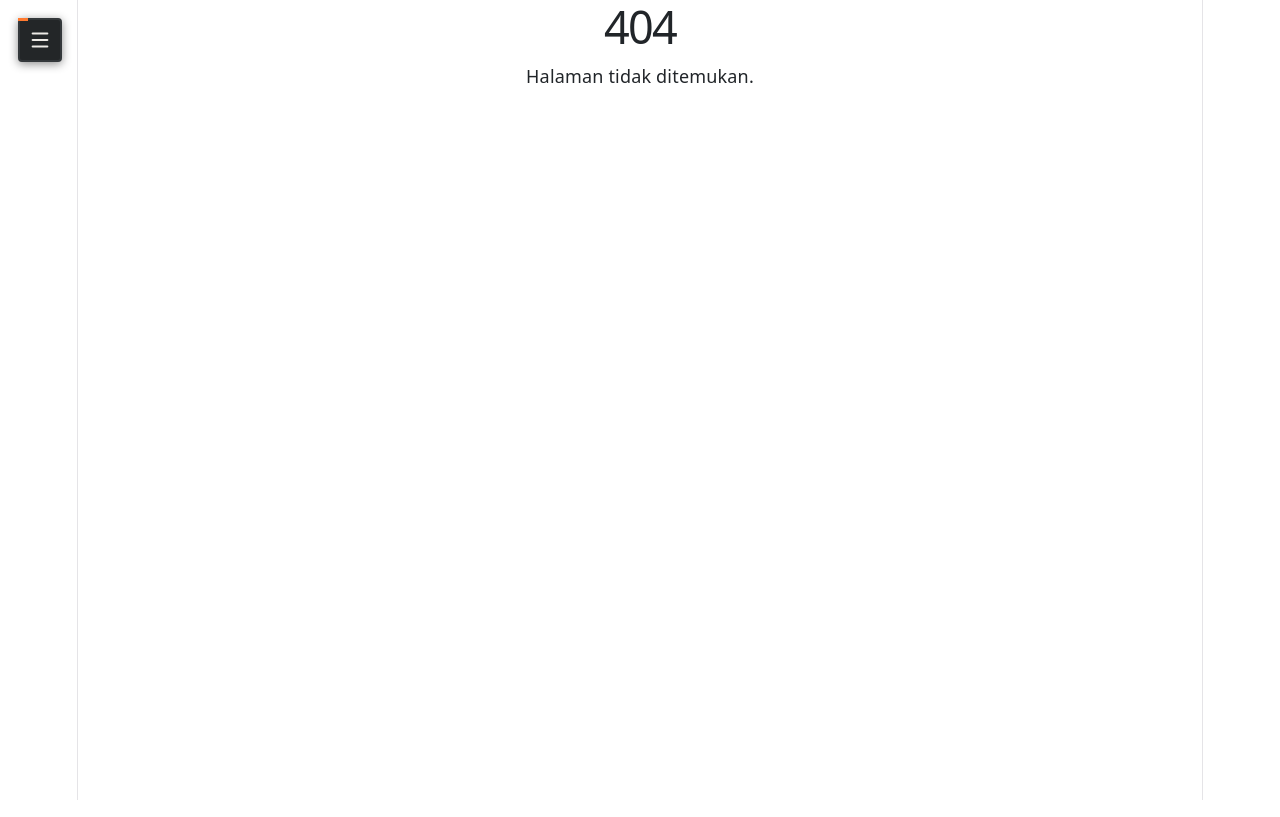
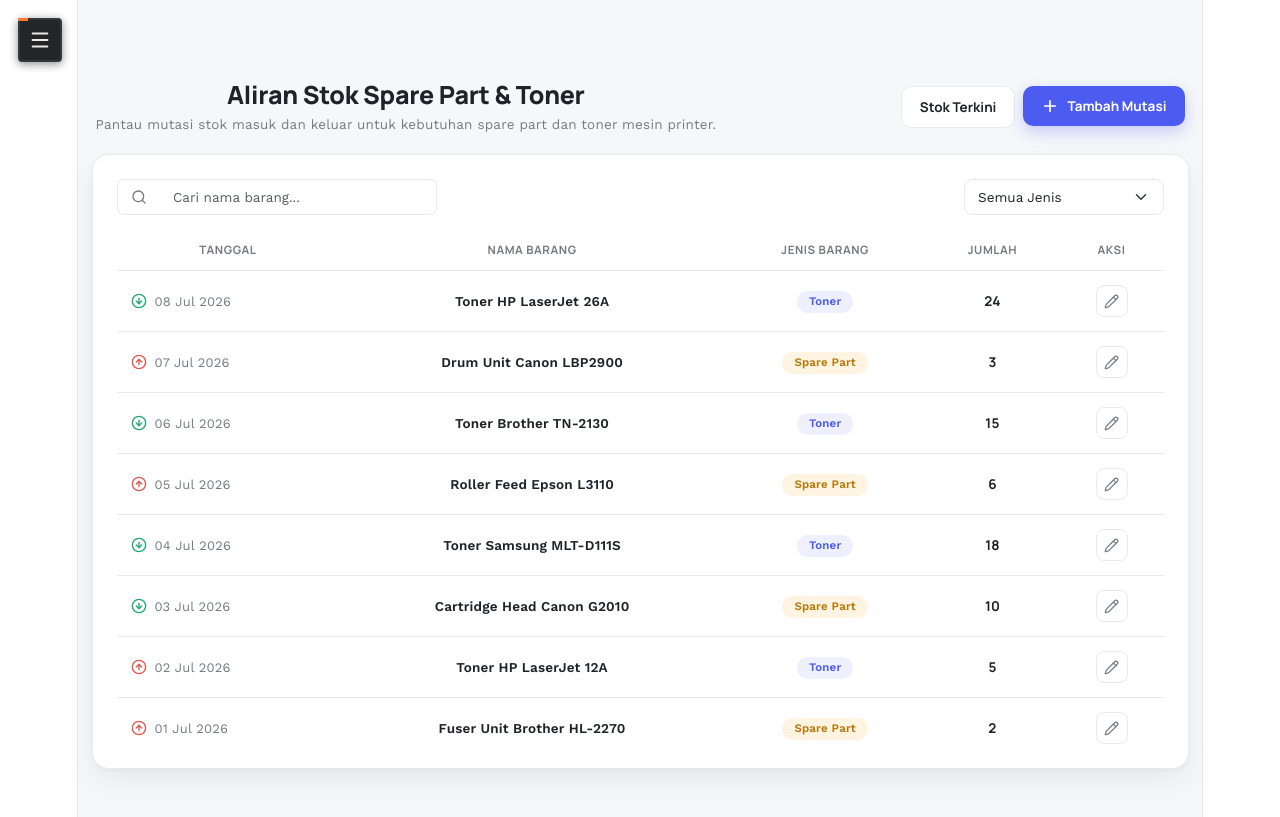
Before and after one commit to darrenchrist2/project-bmku, a React (Vite) app in the folder frontend-bmku/: page /spare-part-toner in a window 1280 px wide. Before the commit this address had no page. Built offline with nearby package versions, Linux system fonts and the light colour scheme.

Commit message:
modify stock transaction page

```diff
--- a/frontend-bmku/src/App.jsx
+++ b/frontend-bmku/src/App.jsx
@@ -2,7 +2,7 @@ import React from 'react';
 import { Routes, Route, Navigate } from 'react-router-dom';
 import 'bootstrap/dist/css/bootstrap.min.css';
 import Sidebar from './components/sidebar';
-import StockPage from './pages/stockPage';
+import StockTransactionPage from './pages/stockTransactionPage';
 import { ROUTES } from './navigation';
 
 export default function App() {
@@ -12,8 +12,8 @@ export default function App() {
 
       <main className="app-content">
         <Routes>
-          <Route path="/" element={<Navigate to={ROUTES.stok} replace />} />
-          <Route path={ROUTES.stok} element={<StockPage />} />
+          <Route path="/" element={<Navigate to={ROUTES.spare_part_toner} replace />} />
+          <Route path={ROUTES.spare_part_toner} element={<StockTransactionPage />} />
           <Route
             path={ROUTES.maintenance}
             element={(
@@ -33,6 +33,15 @@ export default function App() {
             )}
           />
           <Route
+            path={ROUTES.stockPage}
+            element={(
+              <div className="page-placeholder">
+                <h1>Stok Terkini</h1>
+                <p>Halaman ini belum dibuat.</p>
+              </div>
+            )}
+          />
+          <Route
             path="*"
             element={(
               <div className="page-placeholder">
--- a/frontend-bmku/src/components/sidebar.jsx
+++ b/frontend-bmku/src/components/sidebar.jsx
@@ -70,7 +70,9 @@ export default function Sidebar({ activeKey, onNavigate }) {
 
                 <OffcanvasBody className="sb-body">
                     <Nav vertical className="sb-nav">
-                        {NAV_ITEMS.map((item) => {
+                        {NAV_ITEMS
+                        .filter((item) => item.key !== 'stock_page')
+                        .map((item) => {
                             const Icon = item.icon;
                             return (
                                 <NavItem key={item.key} className="sb-nav__item">
--- a/frontend-bmku/src/navigation.js
+++ b/frontend-bmku/src/navigation.js
@@ -1,17 +1,18 @@
-import { Printer, Wrench, FileBarChart2 } from 'lucide-react';
+import { Printer, Wrench, FileBarChart2, Package } from 'lucide-react';
 
 export const ROUTES = {
-    stok: '/stok-spare-part-toner',
+    spare_part_toner: '/spare-part-toner',
     maintenance: '/riwayat-perbaikan-mesin',
     stockUsage: '/penggunaan-stok-teknisi',
+    stockPage: '/stock-page',
 };
 
 export const NAV_ITEMS = [
     {
         key: 'spare_part_toner',
-        label: 'Stok Spare Part & Toner',
+        label: 'Spare Part & Toner',
         icon: Printer,
-        path: ROUTES.stok,
+        path: ROUTES.spare_part_toner,
     },
     {
         key: 'maintenance',
@@ -25,4 +26,11 @@ export const NAV_ITEMS = [
         icon: FileBarChart2,
         path: ROUTES.stockUsage,
     },
+    {
+        key: 'stock_page',
+        label: 'Stok Terkini',
+        icon: Package,
+        path: ROUTES.stockPage,
+    }
+
 ];
--- a/frontend-bmku/src/pages/stockPage/index.jsx
+++ b/frontend-bmku/src/pages/stockTransactionPage/index.jsx
@@ -1,4 +1,5 @@
 import React, { useState, useMemo } from 'react';
+import { useNavigate } from 'react-router-dom';
 import {
     Container,
     Card,
@@ -58,6 +59,7 @@ function formatTanggal(isoDate) {
 }
 
 export default function StockPage() {
+    const navigate = useNavigate();
     const [searchTerm, setSearchTerm] = useState('');
     const [jenisFilter, setJenisFilter] = useState('Semua');
 
@@ -88,13 +90,13 @@ export default function StockPage() {
                         </p>
                     </div>
                     <div className="sp-actions">
-                        <Button color="primary" className="sp-btn-add sp-btn-list">
-                            <span>Daftar Barang</span>
+                        <Button color="primary" className="sp-btn-add sp-btn-list" onClick={() => navigate('/stock-page')}>
+                            <span>Stok Terkini</span>
                         </Button>
 
                         <Button color="primary" className="sp-btn-add">
                             <Plus size={18} strokeWidth={2.25} />
-                            <span>Tambah Stok</span>
+                            <span>Tambah Mutasi</span>
                         </Button>
                     </div>
                 </div>
@@ -135,7 +137,7 @@ export default function StockPage() {
                                         <th>Tanggal</th>
                                         <th>Nama Barang</th>
                                         <th>Jenis Barang</th>
-                                        <th className="sp-col-center">Jumlah Stok</th>
+                                        <th className="sp-col-center">Jumlah</th>
                                         <th className="sp-col-center">Aksi</th>
                                     </tr>
                                 </thead>
```
Also changed, not shown: frontend-bmku/src/pages/stockTransactionPage/style.css (renamed from frontend-bmku/src/pages/stockPage/style.css).
